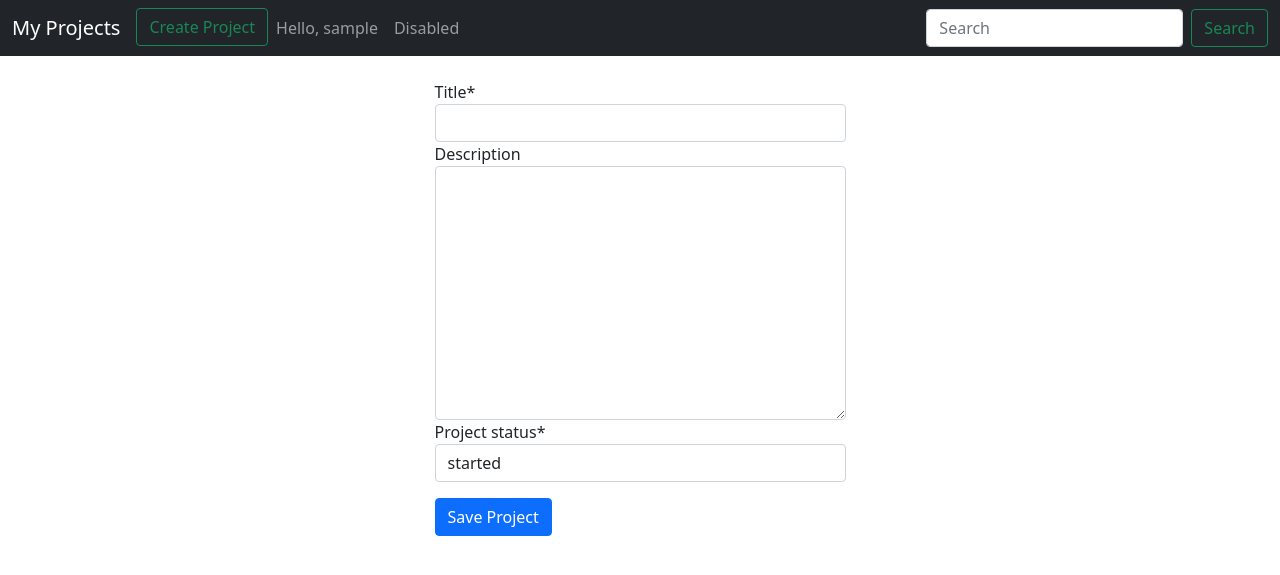
After one commit to maresh88/projects_tracker, a Django app: page /projects/create/ in a window 1280 px wide. The commit adds this page. Shown: the top 575 px of the page. Run offline with Django 3.2, Linux system fonts and the light colour scheme; the visitor is signed in with stand-in values (Sample User, id 1); some libraries are stand-ins or nearby versions.

Commit message:
adding ability to create, update and retrieve for projects

```diff
--- a/config/settings.py
+++ b/config/settings.py
@@ -31,6 +31,9 @@ INSTALLED_APPS = [
 
     # apps
     'projects',
+
+    # libs
+    'crispy_forms',
 ]
 
 MIDDLEWARE = [
@@ -122,3 +125,6 @@ MEDIA_ROOT = BASE_DIR / 'media'
 # https://docs.djangoproject.com/en/3.2/ref/settings/#default-auto-field
 
 DEFAULT_AUTO_FIELD = 'django.db.models.BigAutoField'
+
+# crispy form
+CRISPY_TEMPLATE_PACK = 'bootstrap4'
--- a/projects/models.py
+++ b/projects/models.py
@@ -1,5 +1,6 @@
 from django.db import models
 from django.contrib.auth.models import User
+from django.urls import reverse
 from django.utils.text import slugify
 
 
@@ -28,9 +29,13 @@ class Project(models.Model):
 
     class Meta:
         ordering = ('-created_at',)
+        index_together = ('id', 'slug')
 
     def __str__(self):
         return self.title
+
+    def get_absolute_url(self):
+        return reverse('projects:detail', kwargs={'pk': self.pk, 'slug': self.slug})
 
     def save(self, *args, **kwargs):
         if not self.slug:
--- a/projects/urls.py
+++ b/projects/urls.py
@@ -5,5 +5,8 @@ from . import views
 app_name = 'projects'
 
 urlpatterns = [
-    path('', views.ProjectsListView.as_view(), name='projects_list'),
+    path('<int:pk>/<slug:slug>/', views.ProjectDetailView.as_view(), name='detail'),
+    path('create/', views.ProjectCreateView.as_view(), name='create'),
+    path('update/<int:pk>/<slug:slug>/', views.ProjectUpdateView.as_view(), name='update'),
+    path('', views.ProjectsListView.as_view(), name='projects'),
 ]
--- a/projects/views.py
+++ b/projects/views.py
@@ -1,5 +1,6 @@
 from django.contrib.auth.mixins import LoginRequiredMixin
-from django.views.generic import ListView
+from django.urls import reverse
+from django.views.generic import ListView, CreateView, UpdateView, DetailView
 from .models import Project
 
 
@@ -9,7 +10,34 @@ class OwnerMixin(LoginRequiredMixin):
         return qs.filter(author=self.request.user)
 
 
+class OwnerMixinEdit(OwnerMixin):
+    model = Project
+    template_name = 'projects/project_create_update.html'
+    fields = ['title', 'description', 'project_status']
+
+    def form_valid(self, form):
+        form.instance.author = self.request.user
+        return super(OwnerMixinEdit, self).form_valid(form)
+
+    def get_success_url(self):
+        return reverse('projects:detail', kwargs={'pk': self.object.pk, 'slug': self.object.slug})
+
+
 class ProjectsListView(OwnerMixin, ListView):
     model = Project
     template_name = 'projects/project_list.html'
     context_object_name = 'projects'
+
+
+class ProjectCreateView(OwnerMixinEdit, CreateView):
+    pass
+
+
+class ProjectUpdateView(OwnerMixinEdit, UpdateView):
+    pass
+
+
+class ProjectDetailView(OwnerMixin, DetailView):
+    model = Project
+    context_object_name = 'project'
+    template_name = 'projects/project_detail.html'
--- a/templates/base.html
+++ b/templates/base.html
@@ -13,8 +13,14 @@
     <title>{% block title %}{% endblock %}</title>
   </head>
   <body>
-    {% block content %}
-    {% endblock content %}
+
+  {% include 'navbar.html' %}
+    <main class="container-fluid">
+        {% block content %}
+
+        {% endblock content %}
+    </main>
+
 
 
     {% block extra_body %}
--- /dev/null
+++ b/templates/navbar.html
@@ -0,0 +1,27 @@
+<nav class="navbar navbar-expand-md navbar-dark bg-dark mb-4">
+  <div class="container-fluid">
+    <a class="navbar-brand" href="/">My Projects</a>
+    <button class="navbar-toggler" type="button" data-bs-toggle="collapse" data-bs-target="#navbarCollapse" aria-controls="navbarCollapse" aria-expanded="false" aria-label="Toggle navigation">
+      <span class="navbar-toggler-icon"></span>
+    </button>
+    <div class="collapse navbar-collapse" id="navbarCollapse">
+      <ul class="navbar-nav me-auto mb-2 mb-md-0">
+      {% if request.user.is_authenticated %}
+        <li class="nav-item">
+          <a type="button" class="btn btn-outline-success" href="{% url 'projects:create' %}">Create Project</a>
+        </li>
+        <li class="nav-item">
+          <a class="nav-link" href="#">Hello, {{ request.user.username }}</a>
+        </li>
+      {% endif %}
+        <li class="nav-item">
+          <a class="nav-link" href="#" tabindex="-1" aria-disabled="true">Disabled</a>
+        </li>
+      </ul>
+      <form class="d-flex">
+        <input class="form-control me-2" type="search" placeholder="Search" aria-label="Search">
+        <button class="btn btn-outline-success" type="submit">Search</button>
+      </form>
+    </div>
+  </div>
+</nav>
--- /dev/null
+++ b/templates/projects/project_create_update.html
@@ -0,0 +1,19 @@
+{% extends 'base.html' %}
+{% load crispy_forms_tags %}
+{% block title %}
+     {% if object %}
+        Edit goal "{{ object.title }}"
+    {% else %}
+        Create a new project
+    {% endif %}
+{% endblock %}
+
+{% block content %}
+    <div class="container d-flex w-100 h-100 justify-content-center">
+        <form method="post">
+            {{ form|crispy }}
+            {% csrf_token %}
+            <p><input class="btn btn-primary mt-3" type="submit" value="Save Project"></p>
+        </form>
+    </div>
+{% endblock %}
```
Also changed, not shown: templates/projects/project_detail.html (added, +9 -0 lines), templates/projects/project_list.html (+38 -4 lines), projects/migrations/0002_alter_project_index_together.py (added).
